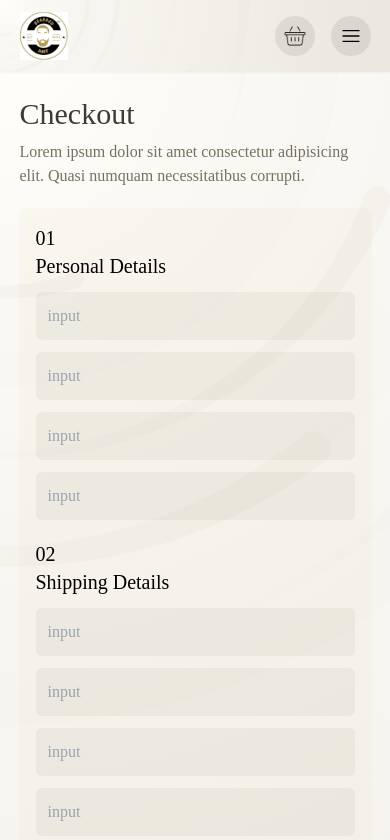
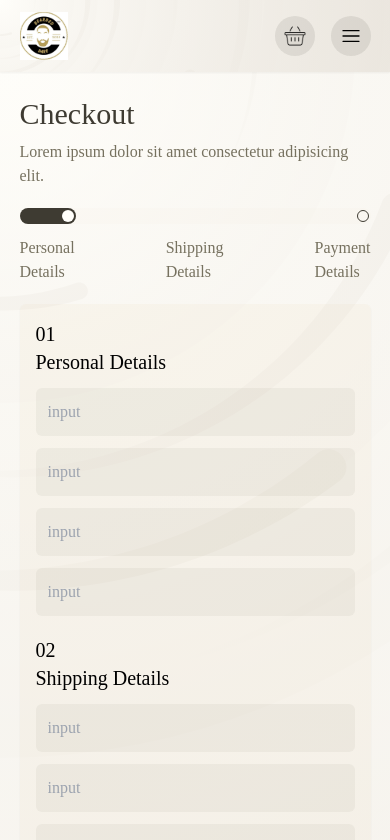
Before and after one commit to Aheedjo/bearded-dare, a Next.js app: page /Checkout in a window 390 px wide. Shown: the top 840 px of the page. Built offline with nearby package versions, Linux system fonts and the light colour scheme; a web font is replaced by a local one.

Commit message:
progress bar added

```diff
--- a/src/components/nav/Nav.module.scss
+++ b/src/components/nav/Nav.module.scss
@@ -1,5 +1,5 @@
 .navWrapper {
-    @apply fixed top-0 left-0 w-full py-3 shadow-sm;
+    @apply fixed top-0 left-0 w-full py-3 shadow-sm z-50;
     @apply bg-[url("../../assets/bg.svg")] bg-cover bg-no-repeat;
 
     .navCont {
--- a/src/pages/Checkout.jsx
+++ b/src/pages/Checkout.jsx
@@ -9,8 +9,27 @@ const Checkout = () => {
         <main className={styles.container}>
             <header className={styles.header}>
                 <h1>Checkout</h1>
-                <p>Lorem ipsum dolor sit amet consectetur adipisicing elit. Quasi numquam necessitatibus corrupti.</p>
+                <p>Lorem ipsum dolor sit amet consectetur adipisicing elit.</p>
             </header>
+            <div className={styles.progressBar}>
+                <div className={styles.bar}>
+                    <div className={styles.progress}>
+                        <div className={styles.circle}></div>
+                    </div>
+                    <div className={styles.circle}></div>
+                </div>
+                <div className={styles.tags}>
+                    <p>
+                        Personal <br /> Details
+                    </p>
+                    <p>
+                        Shipping <br /> Details
+                    </p>
+                    <p>
+                        Payment <br /> Details
+                    </p>
+                </div>
+            </div>
             <div className={styles.wrapper}>
                 <div className={`box ${styles.left}`}>
                     <div>
--- a/src/styles/Checkout.module.scss
+++ b/src/styles/Checkout.module.scss
@@ -1,8 +1,32 @@
 .container {
     @apply w-[90%] mx-auto max-w-[1440px];
 
+    .progressBar {
+        @apply lg:hidden w-full mt-5;
+
+        .bar {
+            @apply bg-Primary bg-opacity-5 rounded-full w-full h-4 relative;
+
+            .progress {
+                @apply w-14 h-full rounded-full bg-Headers relative;
+
+                .circle {
+                    @apply border-none bg-Secondary top-[2px] right-[2px];
+                }
+            }
+
+            .circle {
+                @apply w-3 h-3 rounded-full absolute border border-solid border-Headers top-[2px] right-[2px];
+            }
+        }
+
+        .tags {
+            @apply mt-3 flex justify-between items-center;
+        }
+    }
+
     .wrapper {
-        @apply grid md:grid-cols-[70%_30%] gap-5 md:gap-10 mt-5;
+        @apply grid lg:grid-cols-[70%_30%] gap-5 md:gap-10 mt-5;
 
         .left {
             @apply flex flex-col gap-5;
```
